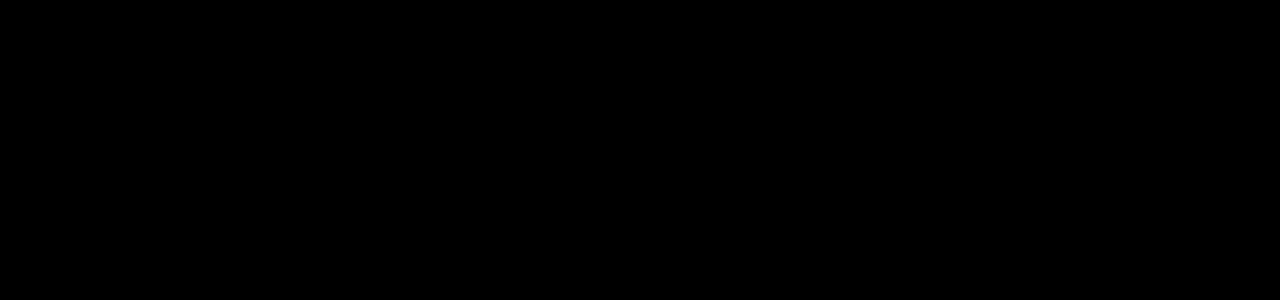
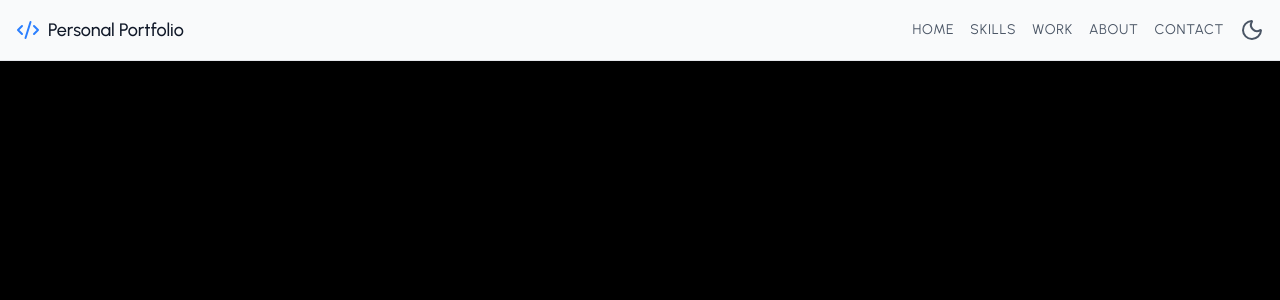
Before and after one commit to minmin1805/Personal-Portfolio-Web-App, a React (Vite) app in the folder frontend/: page / in a window 1280 px wide. Shown: the top 300 px of the page. Built offline with nearby package versions, Linux system fonts and the light colour scheme.

Commit message:
start making navbar

```diff
--- a/frontend/package.json
+++ b/frontend/package.json
@@ -11,8 +11,11 @@
   },
   "dependencies": {
     "@tailwindcss/vite": "^4.1.10",
+    "framer-motion": "^12.19.1",
+    "lucide-react": "^0.523.0",
     "react": "^19.1.0",
     "react-dom": "^19.1.0",
+    "react-icons": "^5.5.0",
     "tailwindcss": "^4.1.10"
   },
   "devDependencies": {
--- a/frontend/src/App.jsx
+++ b/frontend/src/App.jsx
@@ -1,10 +1,14 @@
 import React from 'react'
+import { ThemeProvider } from './context/ThemeContext'
+import Navbar from './components/Navbar'
 
 function App() {
   return (
-    <div>
-
-    </div>
+    <ThemeProvider>
+      <div>
+        <Navbar />
+      </div>
+    </ThemeProvider>
   )
 }
 
--- a/frontend/src/components/Input.jsx
+++ /dev/null
@@ -1,11 +0,0 @@
-import React from 'react'
-
-function Input() {
-  return (
-    <div>
-
-    </div>
-  )
-}
-
-export default Input
--- /dev/null
+++ b/frontend/src/components/Navbar.jsx
@@ -0,0 +1,62 @@
+import React from "react";
+import { useState } from "react";
+import { motion, useScroll, AnimatePresence } from "framer-motion";
+import { Code2, Sun, Moon, Menu, X } from "lucide-react";
+import { useTheme } from "../context/ThemeContext";
+
+function Navbar() {
+  const { isDarkMode, toggleDarkMode } = useTheme();
+  const [isMenuOpen, setIsMenuOpen] = useState(false);
+
+  const scrollToSection = (sectionId) => {
+    const element = document.getElementById(sectionId);
+    if (element) {
+      element.scrollIntoView({ behavior: "smooth" });
+      setIsMenuOpen(false);
+    }
+  };
+
+  return (
+  <motion.nav
+    style={{ opacity: 1 }}
+    className={`fixed top-0 w-full z-50 p-4 ${
+      isDarkMode ? "bg-gray-950" : "bg-gray-50"
+    } backdrop-blur-md border-b ${
+      isDarkMode ? "border-gray-800" : "border-gray-200"
+    }`}
+  >
+
+    <div className="max-w-7xl mx-auto flex justify-between items-center">
+        <motion.div
+        className="flex items-center gap-2"
+        whileHover={{scale: 1.05}}
+        >
+            <Code2 size={24} className="text-blue-500"/>
+            <span className={`text-lg font-medium ${isDarkMode ? "text-white" : "text-gray-900"}`}>Personal Portfolio</span>
+        </motion.div>
+
+        {/* Desktop Nav */}
+        <div className="flex items-center gap-4">
+            {["Home", "Skills", "Work", "About", "Contact"].map((eachItem) => (
+                <motion.button
+                key={eachItem}
+                    whileHover={{y: -2}}
+                    onClick={() => scrollToSection(eachItem.toLowerCase())}
+                    className={`text-sm uppercase tracking-wider ${isDarkMode ? "text-gray-400 hover:text-white" : "text-gray-600 hover:text-gray-900"}`}>
+                    {eachItem}
+                </motion.button>
+            ))}
+            <motion.button
+            whileHover={{y: -2}}
+            onClick={() => toggleDarkMode(isDarkMode ? "light" : "dark")}
+            className={`text-sm uppercase tracking-wider ${isDarkMode ? "text-gray-400 hover:text-white" : "text-gray-600 hover:text-gray-900"}`}
+            >
+                {isDarkMode ? <Sun size={24}/> : <Moon size={24}/>}
+            </motion.button>
+        </div>
+    </div>
+  </motion.nav>
+  );
+}
+
+export default Navbar;
--- /dev/null
+++ b/frontend/src/context/ThemeContext.jsx
@@ -0,0 +1,29 @@
+import {createContext, useContext, useState, useEffect} from 'react'
+
+const ThemeContext = createContext()
+
+export const ThemeProvider = ({children}) => {
+    const [isDarkMode, toggleDarkMode] = useState(
+        localStorage.getItem('theme') || 'light'
+    )
+
+    useEffect(() => {
+        const root = window.document.documentElement;
+        if(isDarkMode === 'dark') {
+            root.classList.add('dark');
+        }
+        else {
+            root.classList.remove('dark');
+        }
+        localStorage.setItem('theme', isDarkMode);
+    }, [isDarkMode]);
+
+    return (
+        <ThemeContext.Provider value={{isDarkMode: isDarkMode === 'dark', toggleDarkMode}}>
+            {children}
+        </ThemeContext.Provider>
+    )
+
+}
+
+export const useTheme = () => useContext(ThemeContext);
```
Also changed, not shown: frontend/src/utils/data.js (added), 1 other file (tests, documents, lock files or other folders).
